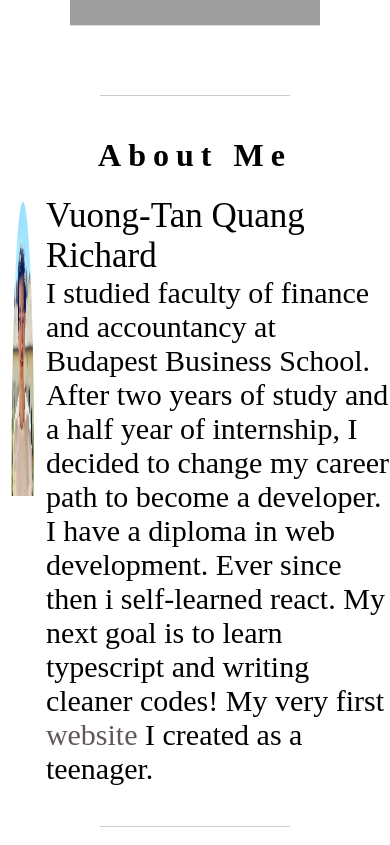
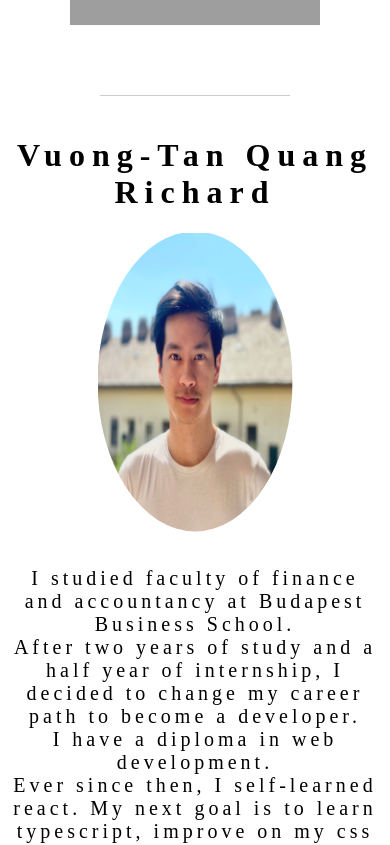
Before and after one commit to vutengklanricsi/bio, a React (Create React App) app: page / in a window 390 px wide. Shown: the part 1500-2345 px from the top of the page. Built offline with nearby package versions, Linux system fonts and the light colour scheme; grey boxes are pictures that could not be loaded.

Commit message:
WIP making about responsive

```diff
--- a/src/components/about/index.js
+++ b/src/components/about/index.js
@@ -1,29 +1,28 @@
 import React from "react";
-import profilePic from "./styles/ricsi_profile.jpg"
+import profilePic from "./styles/ricsi_profile.jpg";
 import "./styles/about.css";
 
 export default function About() {
   return (
     <>
       <hr />
-      <h1>About Me</h1>
+      <h1>Vuong-Tan Quang Richard</h1>
       <div className="about-frame">
         <div className="about-profile-picture">
           <img src={profilePic} alt="profile" />
         </div>
         <div className="about-text">
-          <div className="about-name">Vuong-Tan Quang Richard</div>
           <div className="about-description">
             I studied faculty of finance and accountancy at Budapest Business
             School.
             <br />
             After two years of study and a half year of internship, I decided to
             change my career path to become a developer.
-            <br />I have a diploma in web development. Ever since then i
-            self-learned react. My next goal is to learn typescript and writing
-            cleaner codes! My very first{" "}
+            <br />I have a diploma in web development.
+            <br /> Ever since then, I self-learned react. My next goal is to
+            learn typescript, improve on my css and writing cleaner codes!For the giggs, this my very first{" "}
             <a href="https://ebelet.gportal.hu/" target="_blank">
-              website
+              "website"
             </a>{" "}
             I created as a teenager.
           </div>
--- a/src/components/about/styles/about.css
+++ b/src/components/about/styles/about.css
@@ -1,28 +1,59 @@
 .about-frame {
   display: flex;
   flex-direction: row;
-  flex: 1;
+  letter-spacing: 4px;
 }
 .about-text {
   display: flex;
   flex-direction: column;
-  /* text-align: center; */
-}
-.about-name {
-  font-size: 35px;
+  margin-right: 200px;
 }
 .about-description {
   font-size: 30px;
+  margin-top: 80px;
+  padding: 10px;
 }
 .about-description a {
   text-decoration: none;
   color: rgb(97, 88, 88);
 }
-.about-profile-picture img {
-  width: 50%;
-}
 .about-profile-picture {
   display: block;
-  text-align: center;
-  clip-path: ellipse(25% 49% at 50% 50%);
+  width: 100%;
 }
+.about-profile-picture img {
+  width: 35%;
+  clip-path: ellipse(50% 50% at 50% 49.5%);
+  margin-left: 200px;
+  margin-top: 90px;
+}
+
+@media screen and (max-width: 900px) {
+  .about-frame {
+    display: flex;
+    flex-direction: column;
+  }
+  .about-profile-picture {
+    display: block;
+    width: 100%;
+    text-align: center;
+  }
+  .about-profile-picture img {
+    width: 50%;
+    clip-path: ellipse(50% 50% at 50% 49.5%);
+    margin-left: 0px;
+    margin-top: 0px;
+  }
+  .about-text {
+    display: flex;
+    flex-direction: column;
+    margin: 10px auto;
+    text-align: center;
+  }
+  .about-description {
+    font-size: 20px;
+    margin-top: 10px;
+    margin: 10 auto;
+    /* padding: 10px 100px 10px 150px; */
+  }
+}
```
Also changed, not shown: 1 other file (tests, documents, lock files or other folders).
